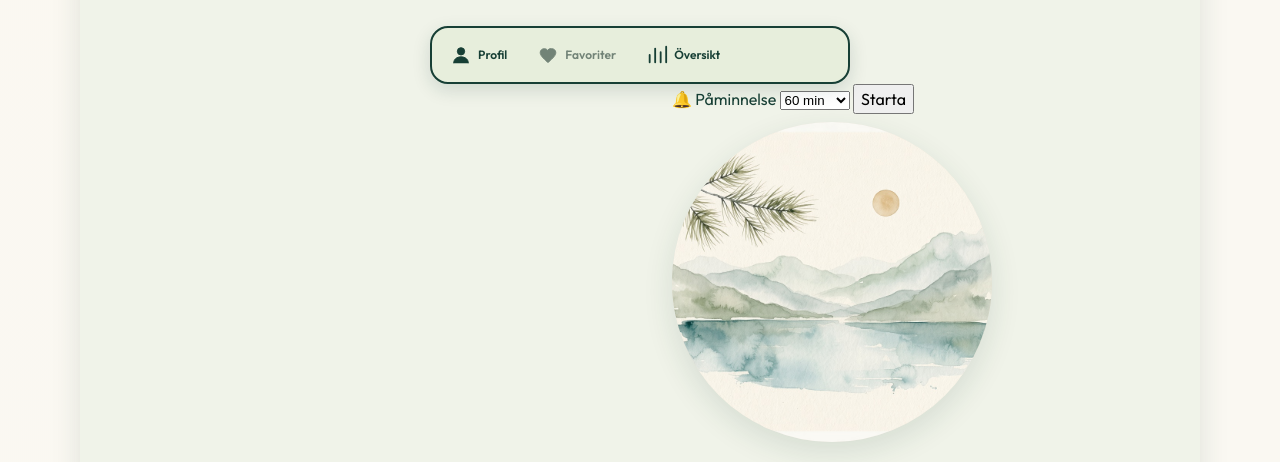
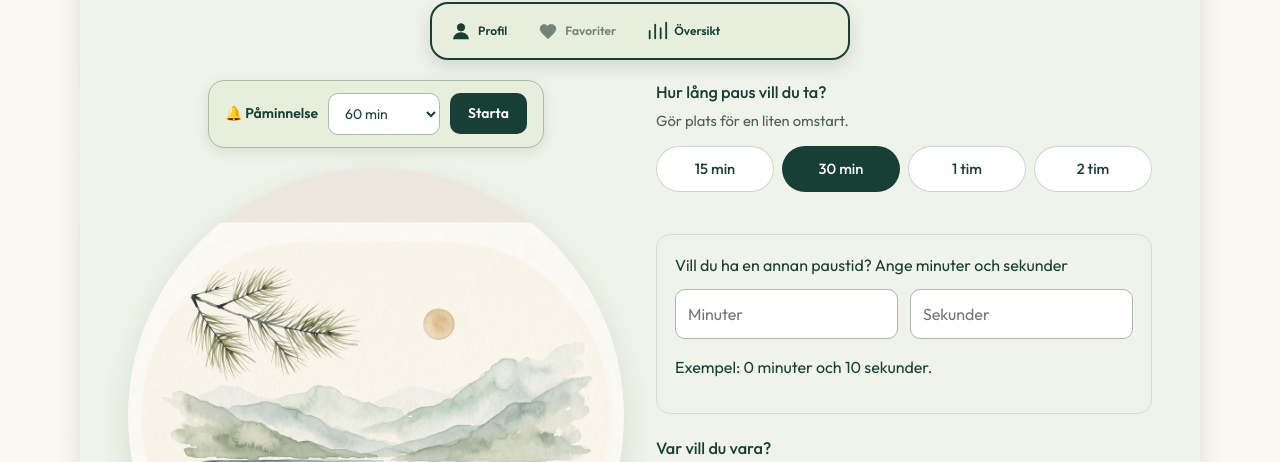
Before and after one commit to AdelArraziki/Sk-rmPaus-UX-2026, a plain HTML site: page index.html in a window 1280 px wide. Shown: the part 211-673 px from the top of the page. Drawn offline with nearby package versions, Linux system fonts and the light colour scheme.

Commit message:
Förbättrad design och påminnelse

```diff
--- a/index.html
+++ b/index.html
@@ -64,7 +64,7 @@ stroke-linecap="round">
   </button>
 
   <p id="reminder-status" role="status"></p>
-</section>
+
 
         <section class="intro" aria-labelledby="hero-heading">
 
@@ -126,7 +126,7 @@ stroke-linecap="round">
           </fieldset>
 
           <div class="custom-time">
-            <label for="custom-minutes">Anpassa paustid</label>
+            <label for="custom-minutes"> Vill du ha en annan paustid? Ange minuter och sekunder</label>
 
             <div class="custom-time-fields">
               <input
--- a/style.css
+++ b/style.css
@@ -613,3 +613,117 @@ h1 {
     padding-bottom: calc(115px + env(safe-area-inset-bottom));
   }
 }
+
+/* Centrera illustrationen på datorn */
+@media (min-width: 900px) {
+  .hero-frame {
+    width: 100%;
+    display: flex;
+    justify-content: center;
+    align-items: center;
+    margin-left: auto;
+    margin-right: auto;
+  }
+
+  .hero-frame img {
+    display: block;
+    max-width: 100%;
+    height: auto;
+    margin: 0 auto;
+  }
+}
+
+/* Dator – bild till vänster, inställningar till höger */
+@media (min-width: 900px) {
+  .page {
+    display: grid;
+    grid-template-columns: minmax(0, 1fr) minmax(0, 1fr);
+    gap: 32px;
+    align-items: start;
+  }
+
+  .page > .intro {
+    grid-column: 1;
+    grid-row: 1;
+    width: 100%;
+    text-align: center;
+  }
+
+  .page > .setup {
+    grid-column: 2;
+    grid-row: 1;
+    width: 100%;
+  }
+
+  .intro .hero-frame {
+    margin: 16px auto 28px;
+  }
+}
+
+/* Dator – flikar närmare rubriken */
+@media (min-width: 900px) {
+  .brand {
+    margin-bottom: 8px;
+  }
+
+  .tabbar {
+    margin-top: 4px;
+    margin-bottom: 20px;
+  }
+}
+
+/* Kompakt och tydlig påminnelse */
+.reminder-mini {
+  display: flex;
+  align-items: center;
+  justify-content: center;
+  flex-wrap: wrap;
+  gap: 10px;
+  width: fit-content;
+  max-width: 100%;
+  margin: 0 auto 20px;
+  padding: 12px 16px;
+  background: #E7EEDC;
+  border: 1px solid #A8BCA8;
+  border-radius: 16px;
+  box-shadow: 0 4px 14px rgba(23, 63, 53, 0.10);
+}
+
+.reminder-mini label {
+  color: #173F35;
+  font-size: 14px;
+  font-weight: 600;
+}
+
+.reminder-mini select {
+  padding: 10px 30px 10px 12px;
+  background: #FFFFFF;
+  color: #173F35;
+  border: 1px solid #A8BCA8;
+  border-radius: 10px;
+  font: inherit;
+  font-size: 14px;
+  cursor: pointer;
+}
+
+.reminder-mini button {
+  padding: 10px 18px;
+  background: #173F35;
+  color: #FFFFFF;
+  border: none;
+  border-radius: 10px;
+  font: inherit;
+  font-size: 14px;
+  font-weight: 600;
+  cursor: pointer;
+}
+
+.reminder-mini button:hover {
+  background: #2D6651;
+}
+
+.reminder-mini select:focus-visible,
+.reminder-mini button:focus-visible {
+  outline: 3px solid #2D6651;
+  outline-offset: 3px;
+}
```
